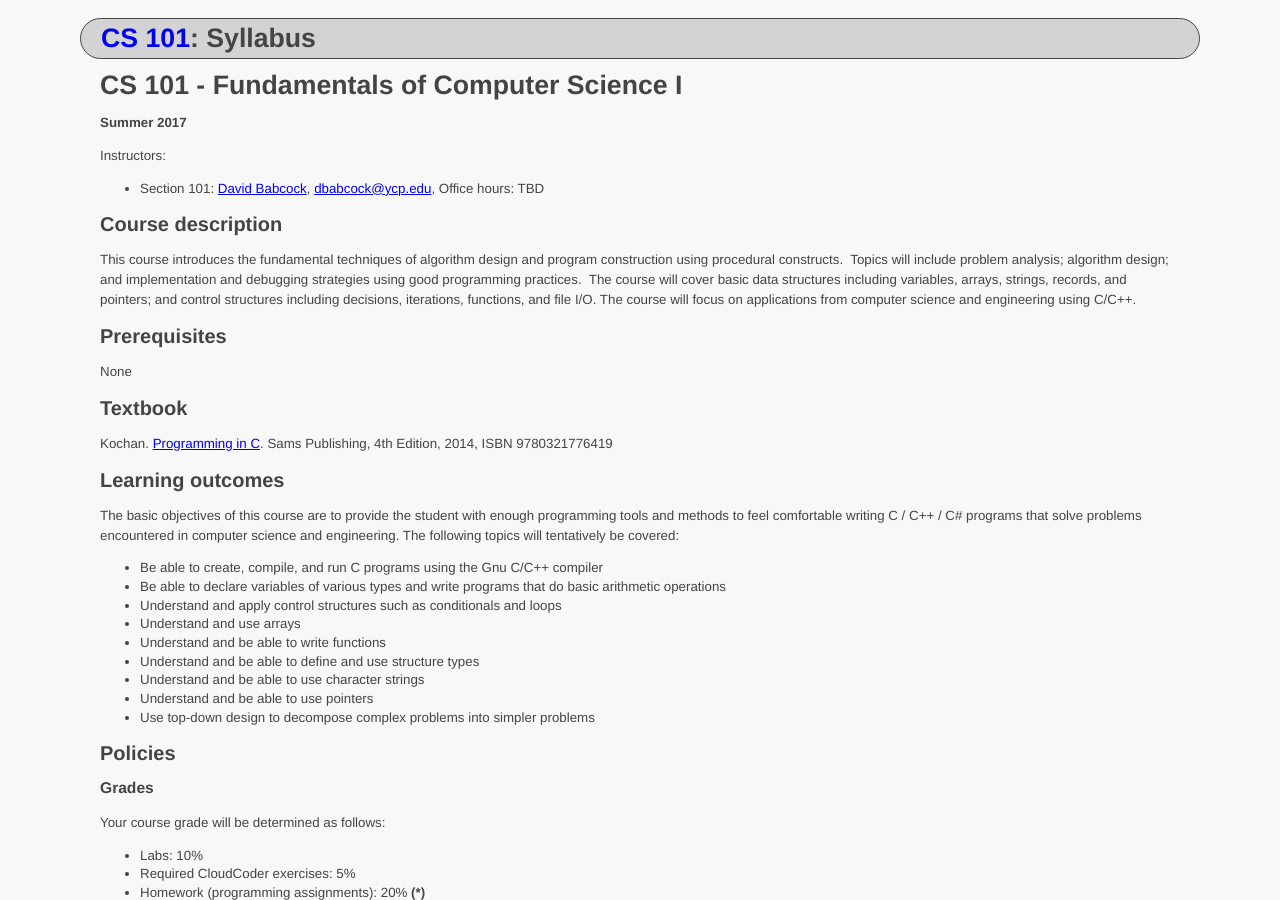
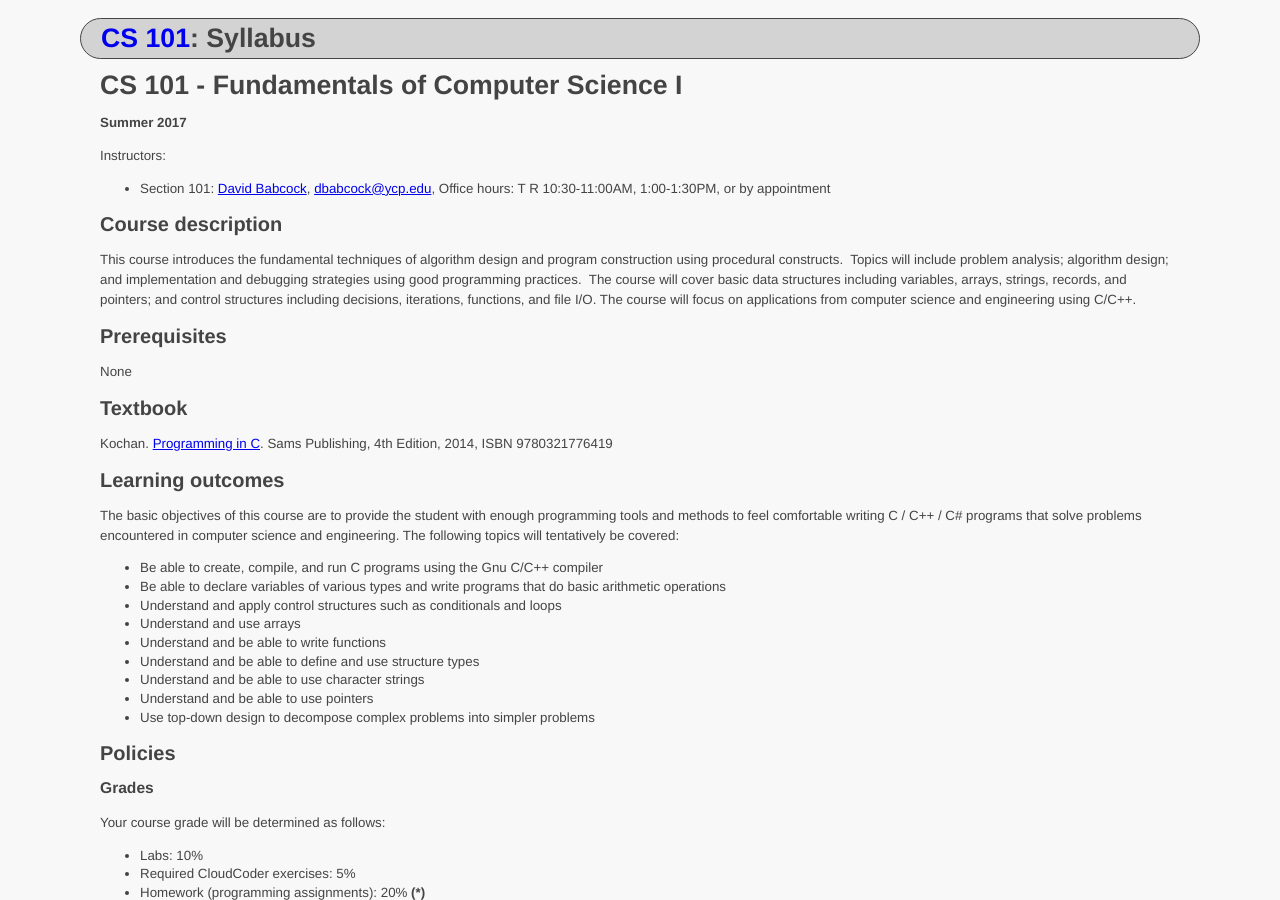
Before and after one commit to ycpcs/cs101-summer2017, a Jekyll site: the page built from syllabus.md, in a window 1280 px wide and 900 px high. Built offline with Jekyll 4.4.1, drawn with Linux system fonts in a browser that asks for light colours.

Commit message:
add office hours
add office hours

```diff
--- a/syllabus.md
+++ b/syllabus.md
@@ -10,7 +10,7 @@ CS 101 - Fundamentals of Computer Science I
 
 Instructors:
 
-- Section 101: [David Babcock](http://faculty.ycp.edu/~dbabcock/), <dbabcock@ycp.edu>, Office hours: TBD
+- Section 101: [David Babcock](http://faculty.ycp.edu/~dbabcock/), <dbabcock@ycp.edu>, Office hours: T R 10:30-11:00AM, 1:00-1:30PM, or by appointment
 
 Course description
 ------------------
```
